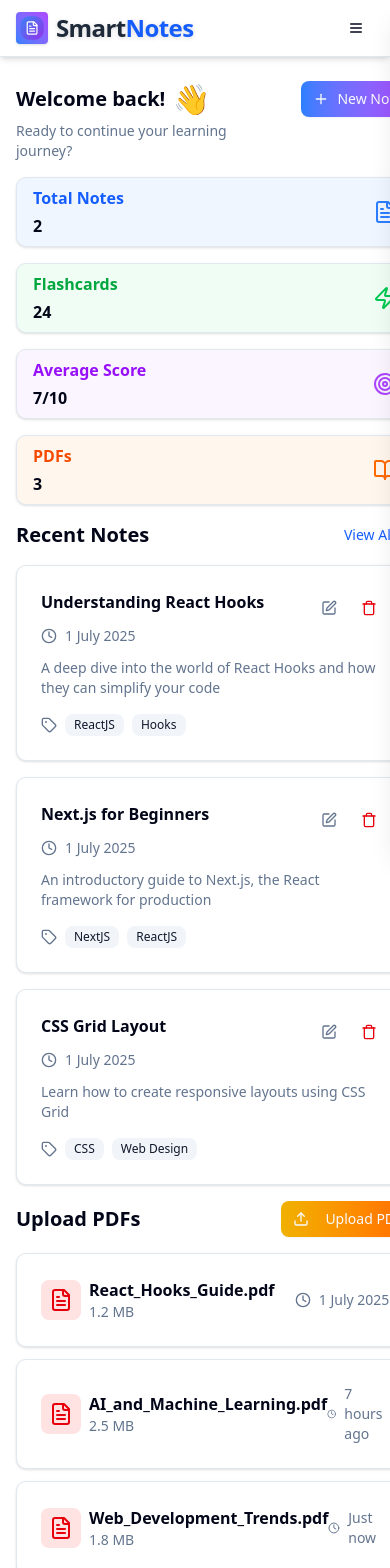
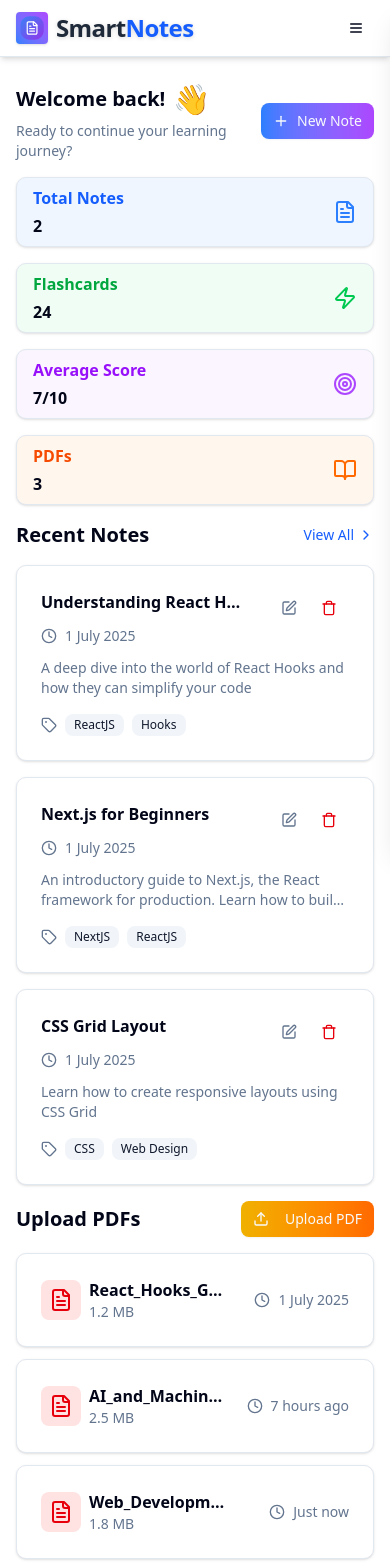
Before and after one commit to pvdev1805/SmartNotes, a Next.js app: page / in a window 390 px wide. Shown: the top 1568 px of the page. Built offline with nearby package versions, Linux system fonts and the light colour scheme.

Commit message:
📱 fix: Fix Responsive Design of Note item and PDF item

```diff
--- a/src/app/page.tsx
+++ b/src/app/page.tsx
@@ -54,7 +54,8 @@ const recentNotes = [
     id: 2,
     title: 'Next.js for Beginners',
     createdAt: new Date('2025-07-01'),
-    description: 'An introductory guide to Next.js, the React framework for production',
+    description:
+      'An introductory guide to Next.js, the React framework for production. Learn how to build server-rendered React applications with ease.',
     tags: ['NextJS', 'ReactJS']
   },
   {
@@ -99,7 +100,7 @@ const Home = () => {
     <>
       <div className='py-2 space-y-8'>
         {/* Header Section */}
-        <section className='mb-4 flex sm:items-center sm:justify-between gap-4'>
+        <section className='mb-4 flex items-center justify-between gap-4'>
           <div>
             <h1 className='text-xl md:text-2xl lg:text-3xl font-bold text-foreground flex items-center gap-2'>
               Welcome back!
@@ -156,7 +157,9 @@ const Home = () => {
               >
                 <CardContent>
                   <div className='flex items-start justify-between'>
-                    <h3 className='font-semibold text-foreground line-clamp-1'>{note.title}</h3>
+                    <h3 className='font-semibold text-foreground truncate max-w-[200px] sm:max-w-[220px]'>
+                      {note.title}
+                    </h3>
                     <div className='flex items-center'>
                       <Button variant={'ghost'} className=''>
                         <Edit className='w-4 h-4 text-muted-foreground' />
@@ -207,7 +210,12 @@ const Home = () => {
                       <FileText className='w-6 h-6' />
                     </div>
                     <div>
-                      <p className='font-semibold text-foreground'>{pdf.fileName}</p>
+                      <p
+                        className='font-semibold text-foreground truncate max-w-[140px] sm:max-w-[160px]'
+                        title={pdf.fileName}
+                      >
+                        {pdf.fileName}
+                      </p>
                       <p className='text-sm text-muted-foreground'>{pdf.size}</p>
                     </div>
                   </div>
```
